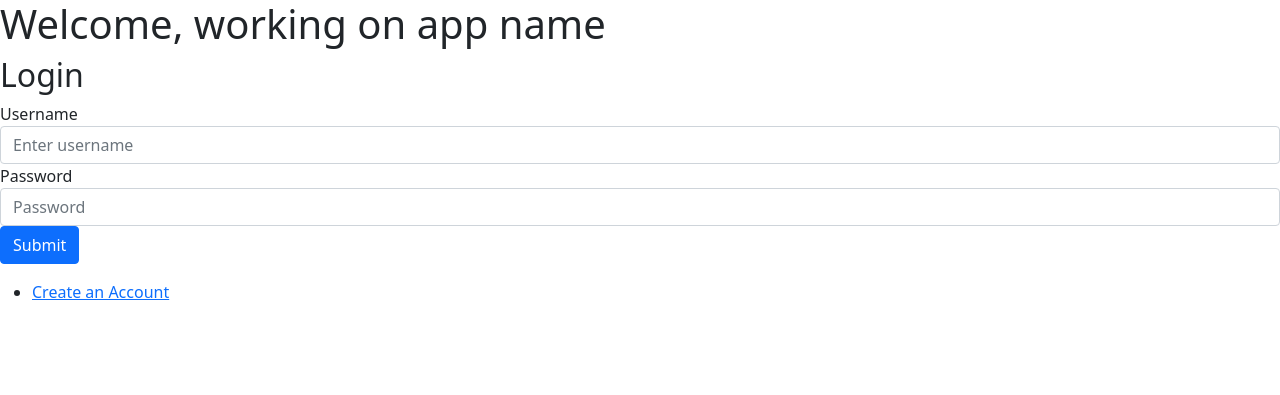
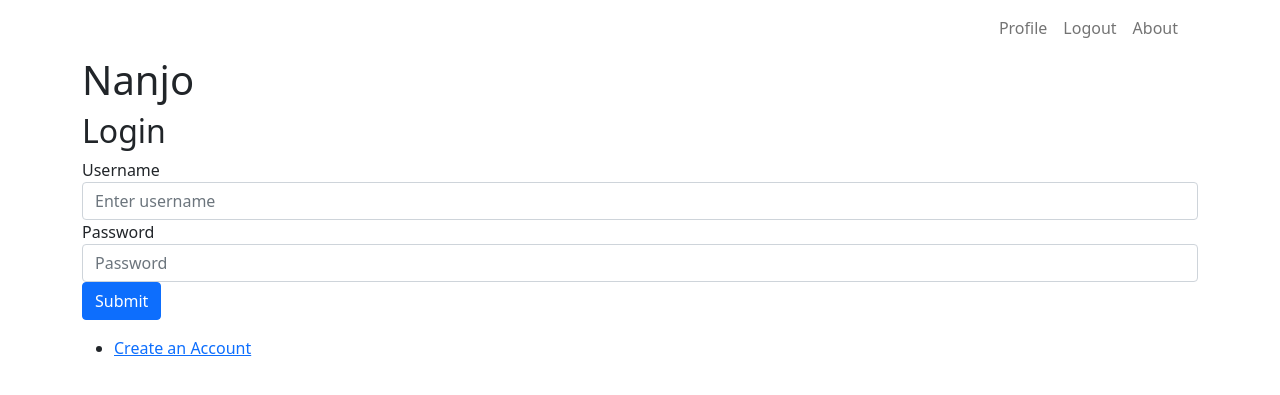
Before and after one commit to Jessica-chap/hb-final-project, a Flask app: page / in a window 1280 px wide. Shown: the top 395 px of the page. Run offline with Flask 2, Linux system fonts and the light colour scheme; the visitor is signed in with stand-in values (Sample User, id 1); some libraries are stand-ins or nearby versions.

Commit message:
Navagation bar updating properly depending on session or not

```diff
--- a/server.py
+++ b/server.py
@@ -97,7 +97,19 @@ def handle_login():
 @app.route('/logout')
 def user_logout():
     """log user out of current session"""
-    session.pop('user', None)
+
+    print('*'*20)
+    print('*'*20)
+
+    session_values = iter(session)
+
+    for value in session_values:
+        print(value)
+        # session.pop(next(session_values), None)
+        session[value] = None
+
+    print(session)
+
     flash('Bye! See you tomorrow for another awesome workout!')
     return redirect('/')
 
--- a/templates/base.html
+++ b/templates/base.html
@@ -15,17 +15,53 @@
 
     {% block head %}{% endblock %}
   </head>
+
   <body>
+    <div class="container">
+      <nav class="navbar navbar-expand-lg navbar-light">
+        <div class="container-fluid">
+          <div class="collapse navbar-collapse" id="navbarNav">
+            <ul class="navbar-nav ms-auto">
+              <!-- if not in session -->
+              {% if not session['user_name'] %}
+              <li class="nav-item">
+                <a class="nav-link" href="/">Login</a>
+              </li>
+              <li class="nav-item">
+                <a class="nav-link" href="/create_user">Create Account</a>
+              </li>
+              {% endif %}
+              {% if session['user_name'] %}
+                <li class="nav-item">
+                <a class="nav-link" href="/users/{{session['user_id']}}">Profile</a>
+              </li>
+              <li class="nav-item">
+                <a class="nav-link" href="/logout">Logout</a>
+                </li>
+              {% endif %}
+              <!-- should show for both -->
+              <li class="nav-item">
+                <a class="nav-link" href="/about">About</a>
+              </li>
+            </ul>
+          </div>
+          </div>
+        </nav>
+
+
     {% for msg in get_flashed_messages() %}
     <p class="flash-msg">
       {{ msg }}
     </p>
   {% endfor %}
+
+
     {% block body %}{% endblock %}
 
     <script src="https://cdn.jsdelivr.net/npm/bootstrap@5.0.0-beta3/dist/js/bootstrap.bundle.min.js" integrity="sha384-JEW9xMcG8R+pH31jmWH6WWP0WintQrMb4s7ZOdauHnUtxwoG2vI5DkLtS3qm9Ekf" crossorigin="anonymous"></script>
 
 
     {% block after_body %}{% endblock %}
+    </div>
   </body>
 </html>
--- a/templates/homepage.html
+++ b/templates/homepage.html
@@ -1,15 +1,15 @@
 {% extends 'base.html' %}
-{% block title %}Workouts Home{% endblock %}
+{% block title %}Nanjo: Workout Tracker{% endblock %}
 
 {% block body %}
-<h1>Welcome, working on app name </h1>
-<div class="container">
+
+      <div class="row">
+        <div class="col">
+          <h1>Nanjo</h1>
+            </div>
+          </div>
+
   <div class="row">
-    <div class="col">
-
-        </div>
-      </div>
-    </div>
     <div class="col">
       <h2>Login</h2>
 
@@ -35,7 +35,7 @@
 
       </ul>
     </div>
-  </div>
+</div>
 
 
 
```
Also changed, not shown: templates/about.html (+2 -9 lines), templates/create_user.html (+2 -6 lines), templates/create_workout.html (+0 -9 lines), templates/saved_workout.html (+0 -8 lines), templates/user_profile.html (+1 -9 lines).
